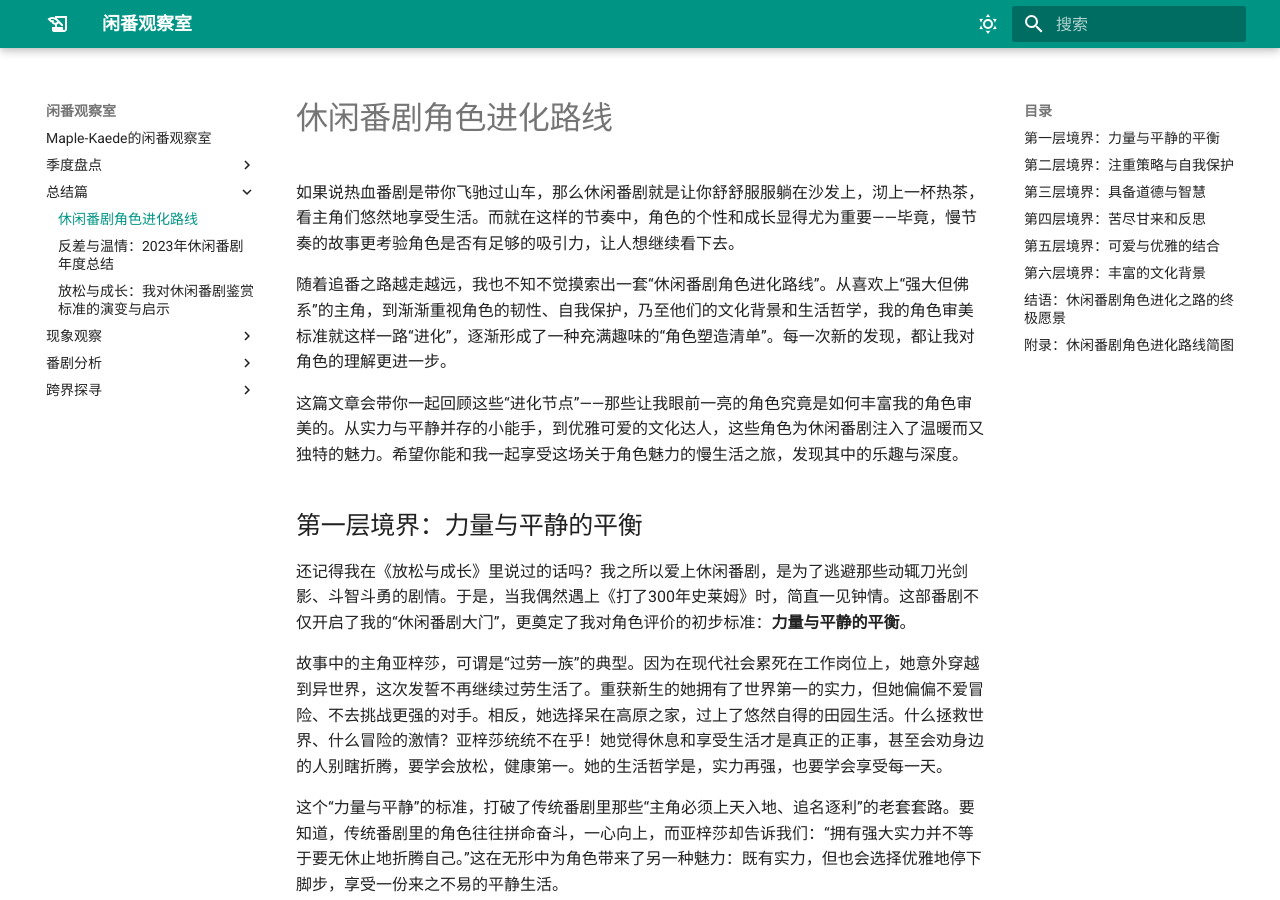
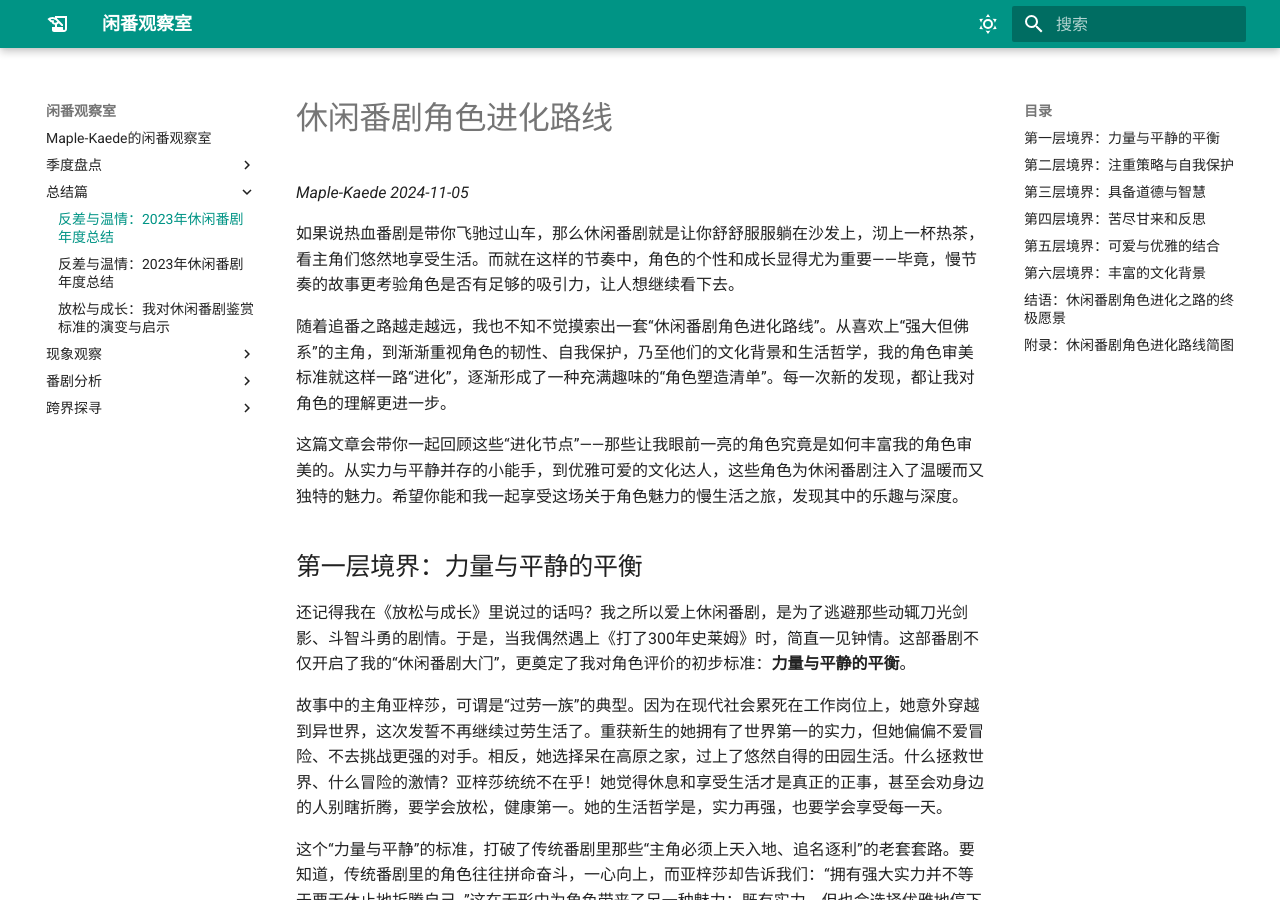
Before and after one commit to haveyouwantto/animedocs, an MkDocs documentation site: the page built from docs/总结篇/休闲番剧角色进化路线.md, in a window 1280 px wide and 900 px high. Built offline with MkDocs 1.6.1 and Material for MkDocs 9.7.7, drawn with Linux system fonts in a browser that asks for light colours; plug-ins that fetch from the network failed and are left out.

Commit message:
add date

```diff
--- a/docs/总结篇/休闲番剧角色进化路线.md
+++ b/docs/总结篇/休闲番剧角色进化路线.md
@@ -1,4 +1,12 @@
+---
+title: 反差与温情：2023年休闲番剧年度总结
+date: 2024-11-05
+author: Maple-Kaede
+---
+
 # 休闲番剧角色进化路线
+
+*Maple-Kaede* *2024-11-05*
 
 如果说热血番剧是带你飞驰过山车，那么休闲番剧就是让你舒舒服服躺在沙发上，沏上一杯热茶，看主角们悠然地享受生活。而就在这样的节奏中，角色的个性和成长显得尤为重要——毕竟，慢节奏的故事更考验角色是否有足够的吸引力，让人想继续看下去。
 
```
